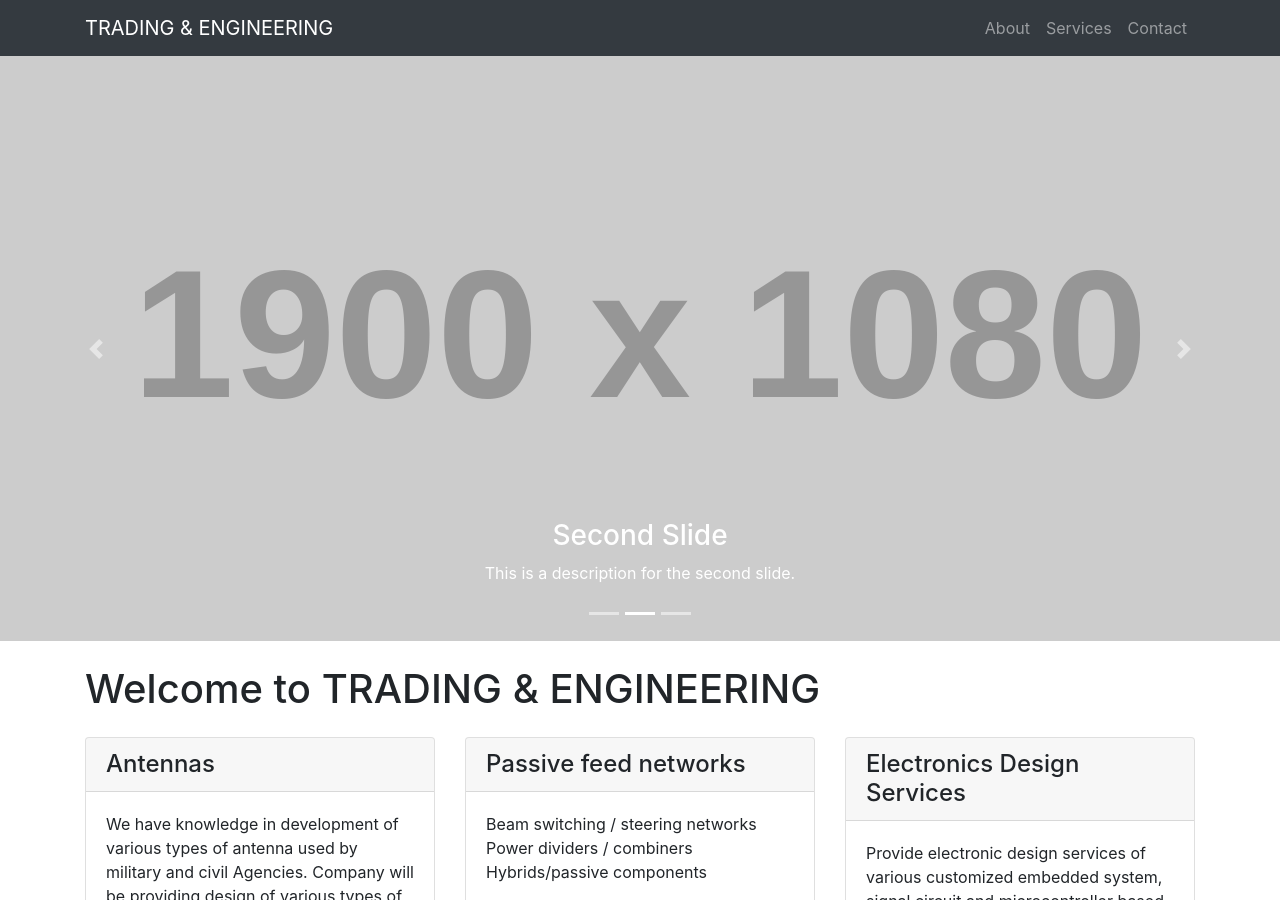
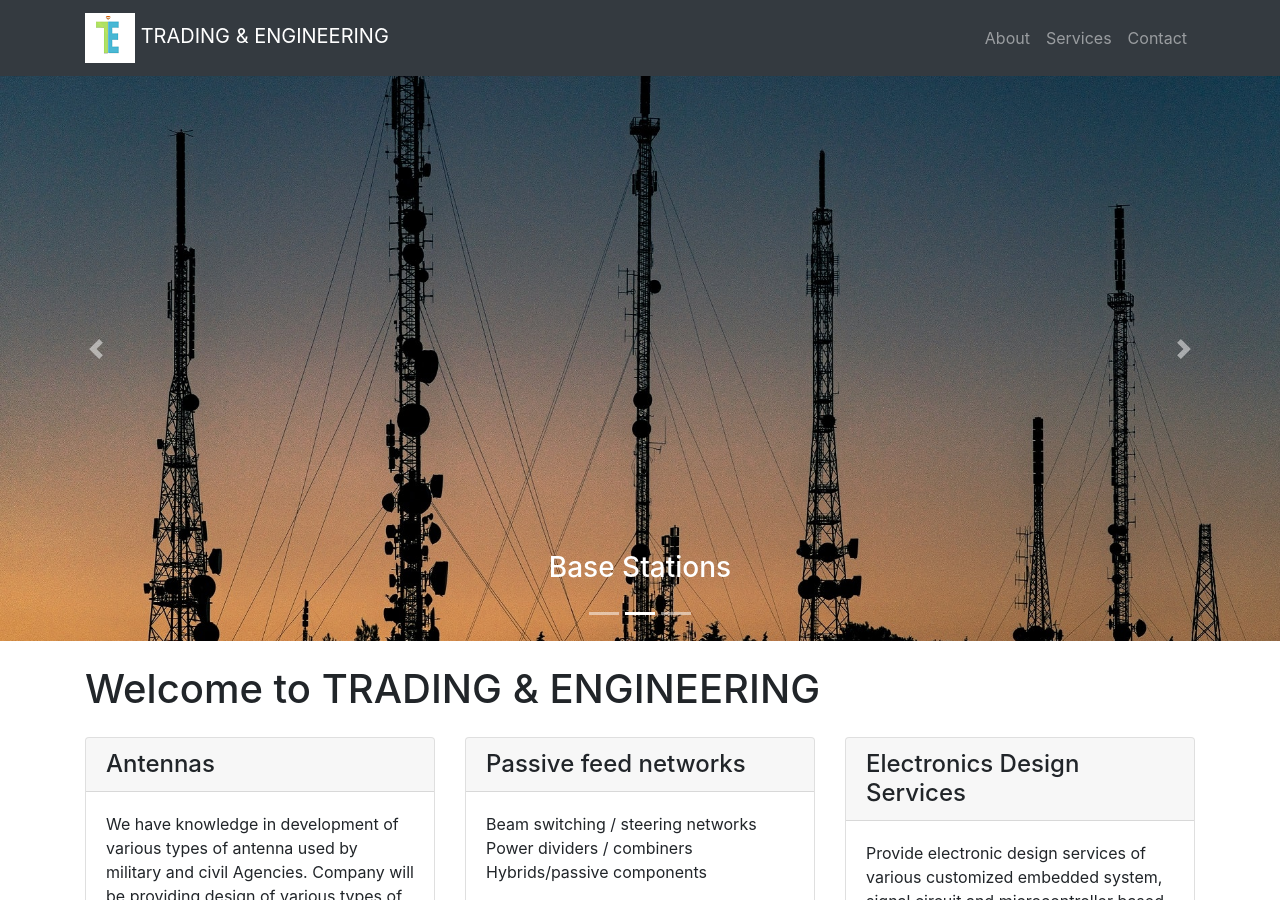
Before and after one commit to pankajdahilkar/pankajdahilkar.github.io, a Jekyll site: the page te/index.html, which Jekyll copies as it is, in a window 1280 px wide and 900 px high. Built offline with Jekyll 4.4.1, drawn with Linux system fonts in a browser that asks for light colours.

Commit message:
tradding and engineering added

```diff
--- a/te/index.html
+++ b/te/index.html
@@ -23,7 +23,7 @@
     <!-- Navigation -->
     <nav class="navbar fixed-top navbar-expand-lg navbar-dark bg-dark fixed-top">
       <div class="container">
-        <a class="navbar-brand" href="index.html">TRADING & ENGINEERING</a>
+        <a class="navbar-brand" href="index.html"> <img src="./img/lg.png" alt=""> TRADING & ENGINEERING</a>
         <button class="navbar-toggler navbar-toggler-right" type="button" data-toggle="collapse" data-target="#navbarResponsive" aria-controls="navbarResponsive" aria-expanded="false" aria-label="Toggle navigation">
           <span class="navbar-toggler-icon"></span>
         </button>
@@ -53,24 +53,24 @@
         </ol>
         <div class="carousel-inner" role="listbox">
           <!-- Slide One - Set the background image for this slide in the line below -->
-          <div class="carousel-item active" style="background-image: url('http://placehold.it/1900x1080')">
+          <div class="carousel-item active" style="background-image: url('./img/first.jpg')">
             <div class="carousel-caption d-none d-md-block">
-              <h3>First Slide</h3>
-              <p>This is a description for the first slide.</p>
+              <h3>Antenna Designs</h3>
+              <p></p>
             </div>
           </div>
           <!-- Slide Two - Set the background image for this slide in the line below -->
-          <div class="carousel-item" style="background-image: url('http://placehold.it/1900x1080')">
+          <div class="carousel-item" style="background-image: url('./img/second.jpg')">
             <div class="carousel-caption d-none d-md-block">
-              <h3>Second Slide</h3>
-              <p>This is a description for the second slide.</p>
+              <h3>Base Stations</h3>
+              <p></p>
             </div>
           </div>
           <!-- Slide Three - Set the background image for this slide in the line below -->
-          <div class="carousel-item" style="background-image: url('http://placehold.it/1900x1080')">
+          <div class="carousel-item" style="background-image: url('./img/third.jpg')">
             <div class="carousel-caption d-none d-md-block">
-              <h3>Third Slide</h3>
-              <p>This is a description for the third slide.</p>
+              <h3>Electronics Design Services</h3>
+              <p>Analog and Mixed signal circuit design</p>
             </div>
           </div>
         </div>
```
Also changed, not shown: te/img/first.jpg (added), te/img/lg.png (added), te/img/lgm.png (added), te/img/second.jpg (added), te/img/third.jpg (added).
